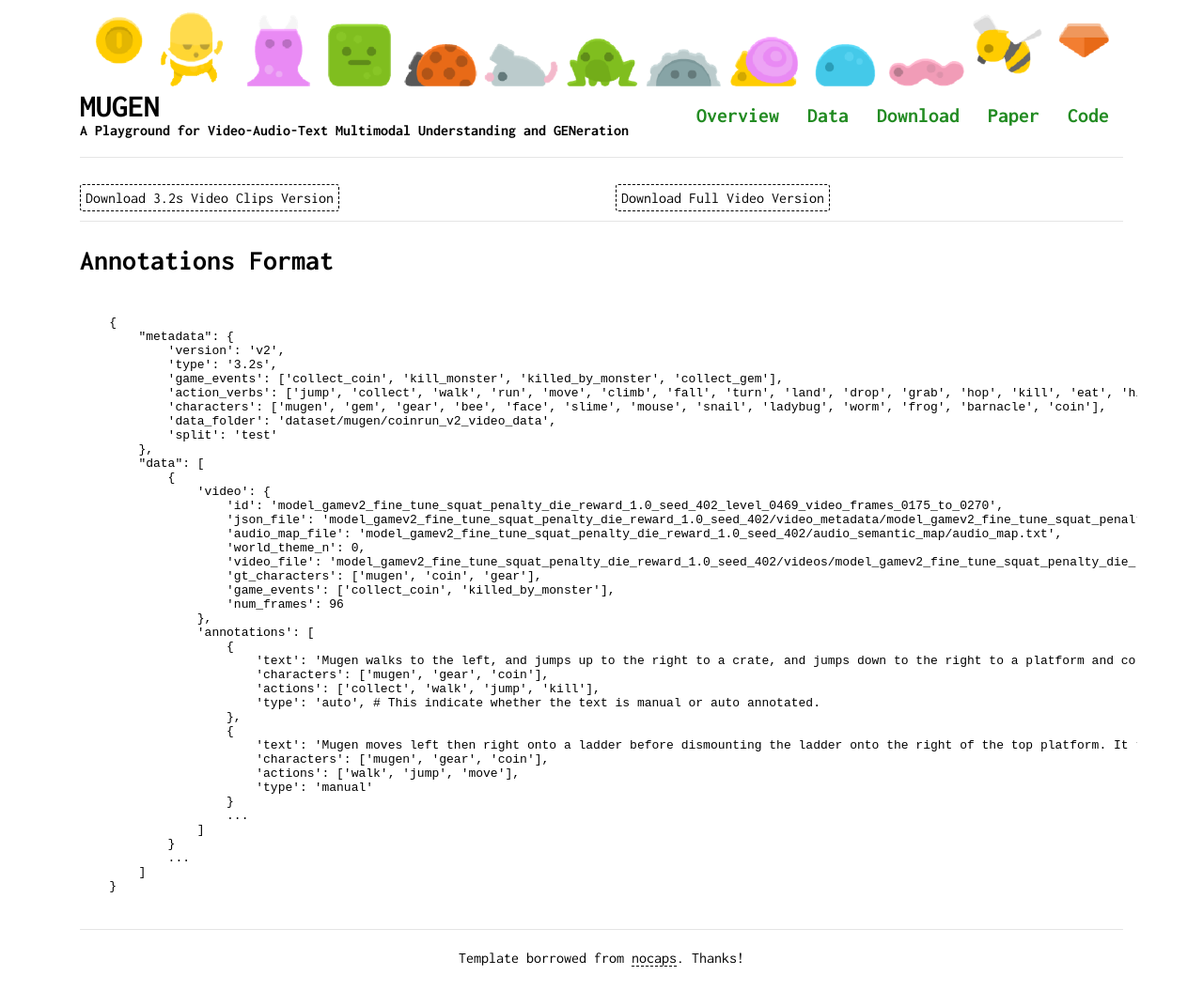
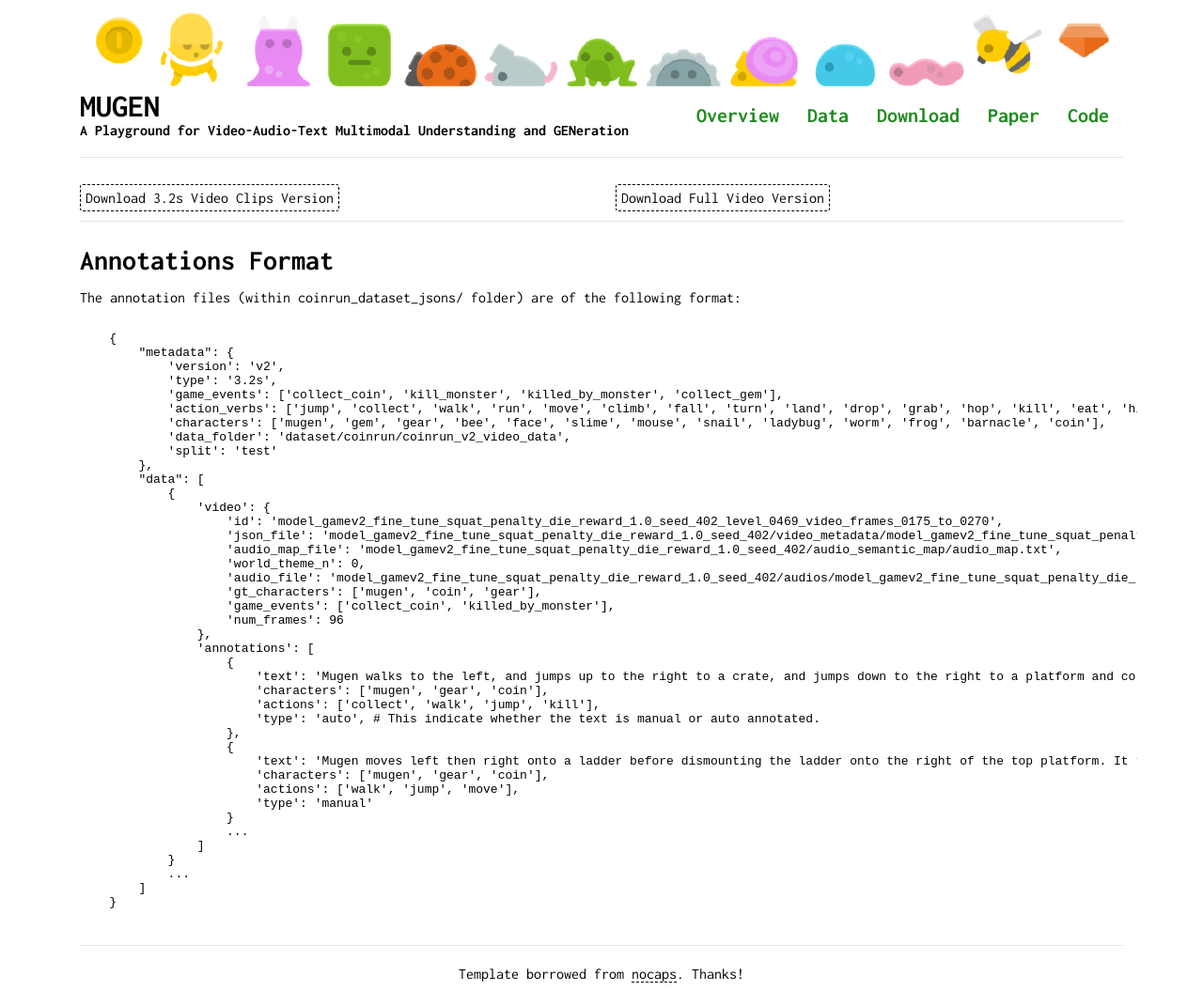
Before and after one commit to mugen-org/mugen-org.github.io, a Jekyll site: the page built from _pages/download.md, in a window 1280 px wide and 1055 px high. Shown: the whole window at 94% size. Built offline with Jekyll 4.4.1, drawn with Linux system fonts in a browser that asks for light colours.

Commit message:
Update download.md

```diff
--- a/_pages/download.md
+++ b/_pages/download.md
@@ -8,7 +8,7 @@ permalink: "/download"
 <h2 class="anchor" id="download">Download</h2>
 <div class="download-container row"  style="margin-top:50px">
   <div class="col-md-6 col-sm-6 col-xs-12 col-12">
-    <a class="button-div" href="">
+    <a class="button-div" href="http://dl.noahmt.com/creativity/data/MUGEN_release/coinrun.zip">
     Download 3.2s Video Clips Version
     </a>
   </div>
@@ -30,6 +30,7 @@ permalink: "/download"
   <div class="col-md-12 col-sm-12 col-xs-12 col-12">
   </div>
   <div class="col-md-12 col-sm-12 col-xs-12 col-12" style= "white-space: nowrap; overflow-x: scroll;">
+  The annotation files (within coinrun_dataset_jsons/ folder) are of the following format:
     <pre><code>
     {
         "metadata": {
@@ -38,7 +39,7 @@ permalink: "/download"
             'game_events': ['collect_coin', 'kill_monster', 'killed_by_monster', 'collect_gem'],
             'action_verbs': ['jump', 'collect', 'walk', 'run', 'move', 'climb', 'fall', 'turn', 'land', 'drop', 'grab', 'hop', 'kill', 'eat', 'hit', 'die'],
             'characters': ['mugen', 'gem', 'gear', 'bee', 'face', 'slime', 'mouse', 'snail', 'ladybug', 'worm', 'frog', 'barnacle', 'coin'],
-            'data_folder': 'dataset/mugen/coinrun_v2_video_data',
+            'data_folder': 'dataset/coinrun/coinrun_v2_video_data',
             'split': 'test'
         },
         "data": [
@@ -48,7 +49,7 @@ permalink: "/download"
                     'json_file': 'model_gamev2_fine_tune_squat_penalty_die_reward_1.0_seed_402/video_metadata/model_gamev2_fine_tune_squat_penalty_die_reward_1.0_seed_402_level_0469_video_frames_0175_to_0270.json',
                     'audio_map_file': 'model_gamev2_fine_tune_squat_penalty_die_reward_1.0_seed_402/audio_semantic_map/audio_map.txt',
                     'world_theme_n': 0,
-                    'video_file': 'model_gamev2_fine_tune_squat_penalty_die_reward_1.0_seed_402/videos/model_gamev2_fine_tune_squat_penalty_die_reward_1.0_seed_402_level_0469_video_frames_0175_to_0270.mp4',
+                    'audio_file': 'model_gamev2_fine_tune_squat_penalty_die_reward_1.0_seed_402/audios/model_gamev2_fine_tune_squat_penalty_die_reward_1.0_seed_402_level_0469_video_frames_0175_to_0270.wav',
                     'gt_characters': ['mugen', 'coin', 'gear'],
                     'game_events': ['collect_coin', 'killed_by_monster'],
                     'num_frames': 96
```
